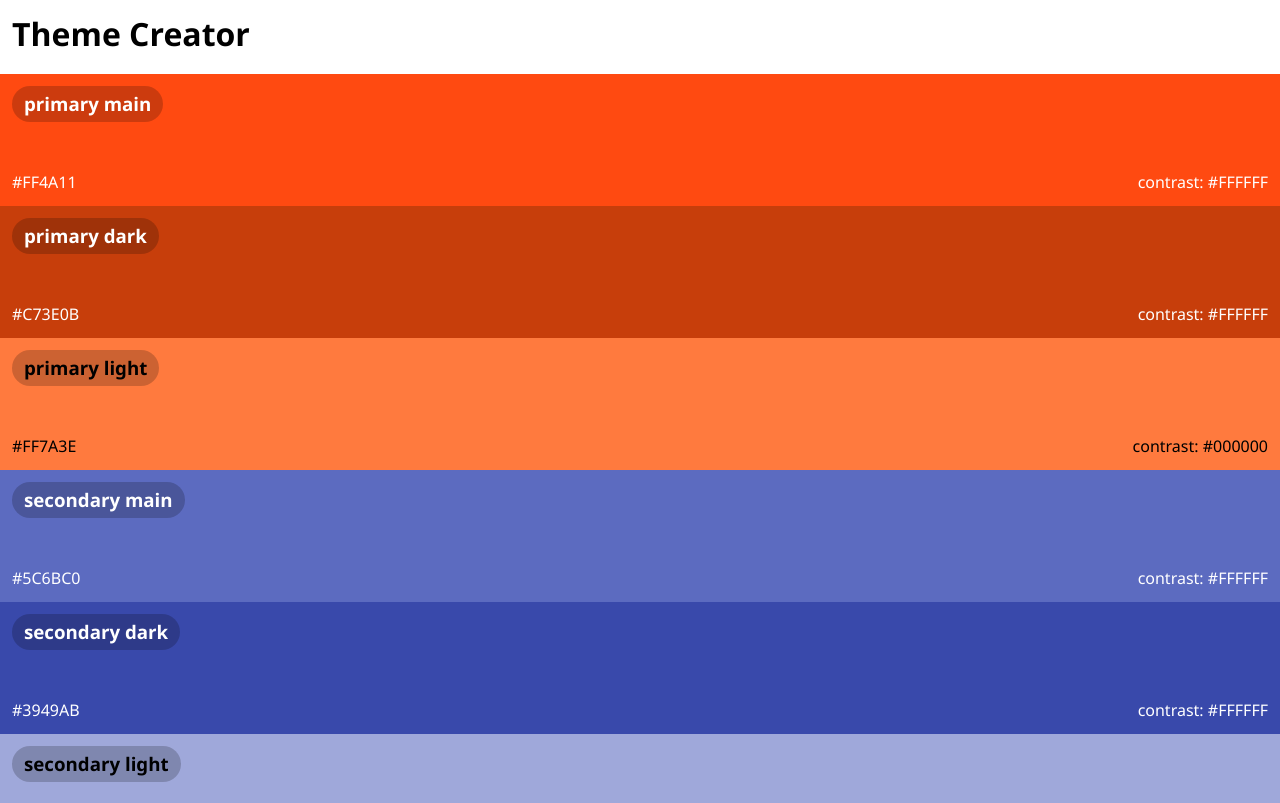
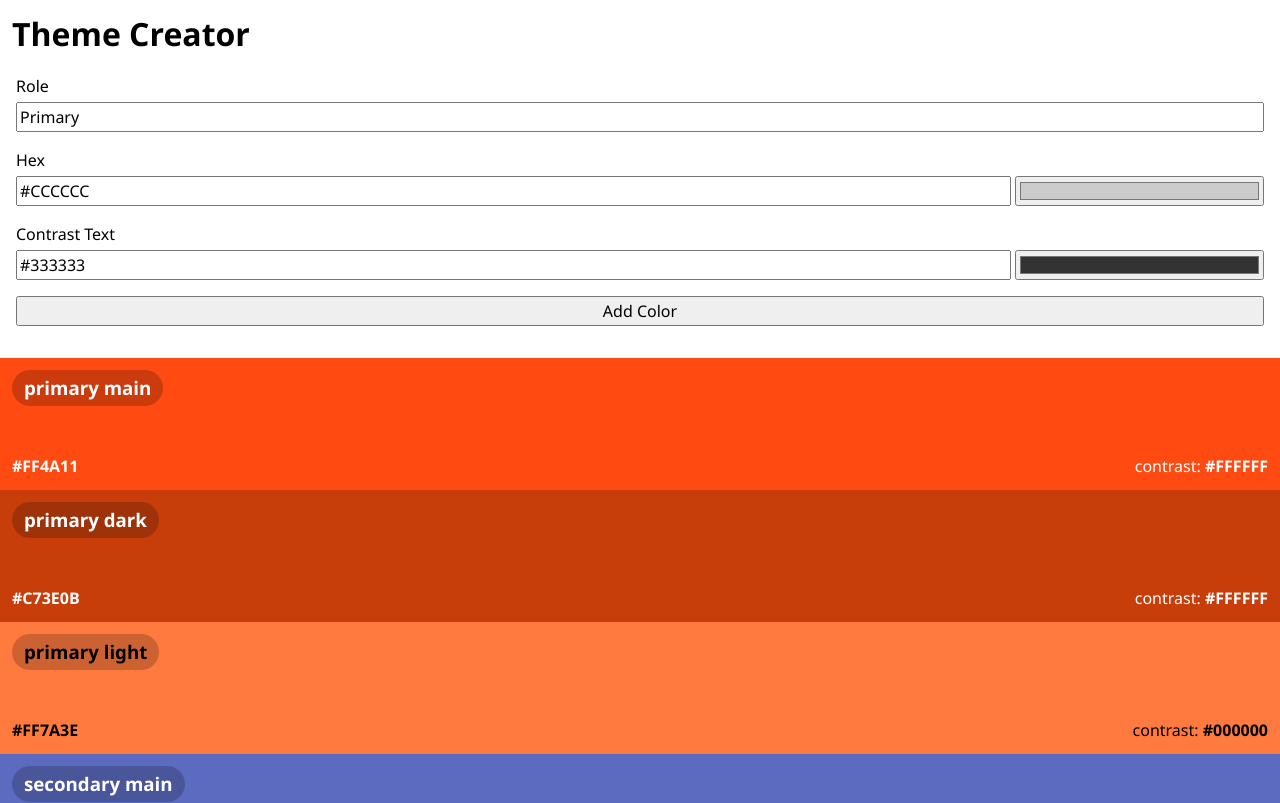
Before and after one commit to F-Kirchhoff/recap-project-4, a React (Vite) app: page / in a window 1280 px wide. Shown: the top 803 px of the page. Built offline with nearby package versions, Linux system fonts and the light colour scheme.

Commit message:
finish issue 2

```diff
--- a/src/App.jsx
+++ b/src/App.jsx
@@ -1,13 +1,21 @@
 import { initialColors } from "./lib/colors";
+import { useState } from "react";
 import ColorCard from "./Components/ColorCard/ColorCard";
+import ColorForm from "./Components/ColorForm/ColorForm";
 import "./App.css";
 
 function App() {
+  const [colors, setColors] = useState(initialColors);
+
+  function handleColorAdd(color) {
+    setColors([{ ...color, id: window.crypto.randomUUID() }, ...colors]);
+  }
   return (
     <>
       <h1>Theme Creator</h1>
+      <ColorForm onSubmit={handleColorAdd} />
       <ul>
-        {initialColors.map((color) => (
+        {colors.map((color) => (
           <li key={color.id}>
             <ColorCard color={color} />
           </li>
--- a/src/Components/ColorCard/ColorCard.css
+++ b/src/Components/ColorCard/ColorCard.css
@@ -21,9 +21,11 @@
 
 .color-card__contrast-color-display {
     text-transform: uppercase;
+    font-weight: bold;
 }
 
 .color-card__main-color {
     align-self: end;
     text-transform: uppercase;
+    font-weight: bold;
 }
--- /dev/null
+++ b/src/Components/ColorForm/ColorForm.css
@@ -0,0 +1,27 @@
+.color-form {
+    display: grid;
+    gap: 1rem;
+    padding: 1rem;
+}
+
+.color-form__input-container {
+    display: grid;
+    grid-template-columns: 4fr 1fr;
+    gap: 4px;
+}
+
+.color-form__text-label {
+    grid-column: 1 / -1;
+}
+
+.color-form__color-input-text {
+}
+
+.color-form__color-input-color {
+    width: 100%;
+    height: 100%;
+}
+
+.color-form__role-input {
+    grid-column: 1 / -1;
+}
--- /dev/null
+++ b/src/Components/ColorForm/ColorForm.jsx
@@ -0,0 +1,71 @@
+import "./ColorForm.css";
+import { useState } from "react";
+
+const DEFAULT_COLOR = {
+  hex: "#CCCCCC",
+  contrastText: "#333333",
+  role: "Primary",
+};
+
+export default function ColorForm({ onSubmit }) {
+  function handleSubmit(event) {
+    event.preventDefault();
+
+    const formdata = new FormData(event.target);
+    const color = Object.fromEntries(formdata);
+
+    onSubmit(color);
+  }
+
+  return (
+    <form className="color-form" onSubmit={handleSubmit}>
+      <label className="color-form__input-container">
+        <span className="color-form__text-label">Role</span>
+        <input
+          type="text"
+          id="role"
+          name="role"
+          defaultValue={DEFAULT_COLOR.role}
+          className="color-form__role-input"
+        />
+      </label>
+      <ColorInput
+        name="hex"
+        displayName="Hex"
+        defaultValue={DEFAULT_COLOR.hex}
+      />
+      <ColorInput
+        name="contrastText"
+        displayName="Contrast Text"
+        defaultValue={DEFAULT_COLOR.contrastText}
+      />
+      <button type="submit">Add Color</button>
+    </form>
+  );
+}
+
+function ColorInput({ name, displayName, defaultValue }) {
+  const [value, setValue] = useState(defaultValue);
+  const onChange = (event) => {
+    setValue(event.target.value);
+  };
+  return (
+    <label className="color-form__input-container">
+      <span className="color-form__text-label">{displayName}</span>
+      <input
+        className="color-form__color-input-text"
+        type="text"
+        name={name}
+        required
+        onChange={onChange}
+        value={value.toUpperCase()}
+      />
+      <input
+        type="color"
+        className="color-form__color-input-color"
+        onChange={onChange}
+        value={value}
+      />
+    </label>
+  );
+}
```
